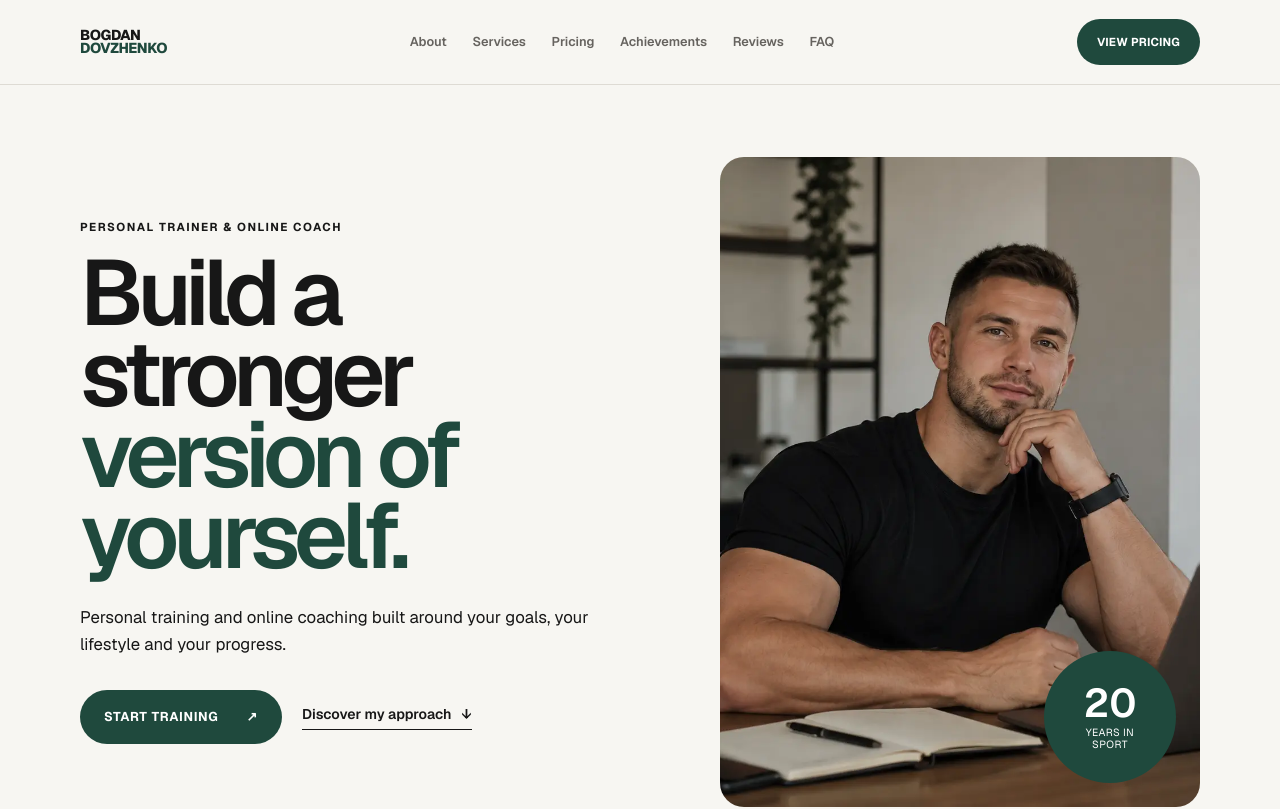
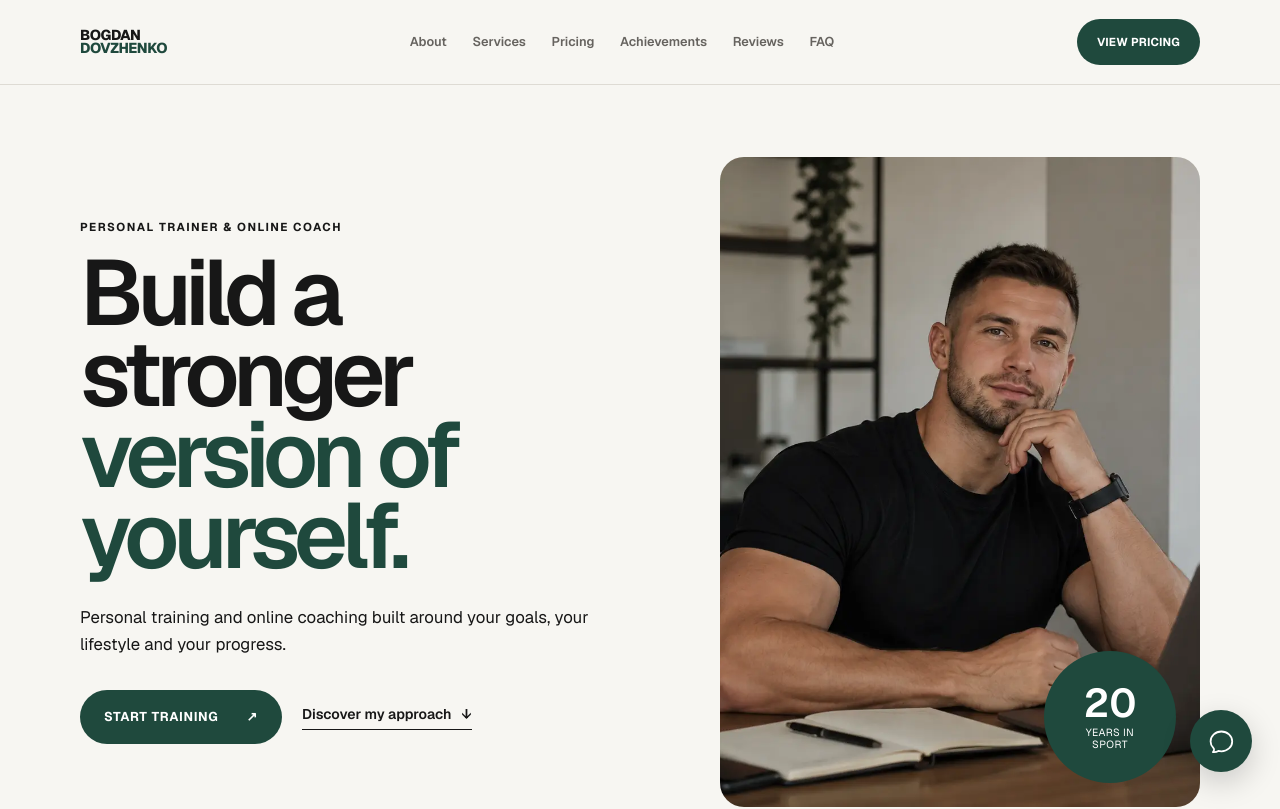
Before and after one commit to JenyaLinx/online-coach-uk, a Next.js app: page / in a window 1280 px wide. Shown: the top 809 px of the page. Built offline with nearby package versions, Linux system fonts and the light colour scheme.

Commit message:
Add floating social contact menu

```diff
--- a/app/globals.css
+++ b/app/globals.css
@@ -1680,3 +1680,173 @@ button {
     transform: translateY(-2px);
   }
 }
+
+/* =========================
+   Floating Social Menu
+========================= */
+
+.social-menu {
+  position: fixed;
+  right: 18px;
+  bottom: 18px;
+
+  z-index: 1000;
+
+  display: flex;
+  flex-direction: column;
+  align-items: center;
+  gap: 12px;
+}
+
+.social-menu-links {
+  display: flex;
+  flex-direction: column;
+  align-items: center;
+  gap: 10px;
+
+  pointer-events: none;
+}
+
+.social-menu-link {
+  width: 52px;
+  height: 52px;
+
+  display: flex;
+  align-items: center;
+  justify-content: center;
+
+  color: #ffffff;
+
+  border-radius: 50%;
+
+  font-size: 1.35rem;
+
+  opacity: 0;
+  visibility: hidden;
+
+  transform: translateY(16px) scale(0.85);
+
+  box-shadow: 0 8px 24px rgba(0, 0, 0, 0.14);
+
+  transition:
+    opacity 180ms ease,
+    visibility 180ms ease,
+    transform 220ms ease;
+}
+
+.social-menu.is-open .social-menu-links {
+  pointer-events: auto;
+}
+
+.social-menu.is-open .social-menu-link {
+  opacity: 1;
+  visibility: visible;
+
+  transform: translateY(0) scale(1);
+}
+
+.social-menu-link:hover {
+  transform: translateY(-2px) scale(1.05);
+}
+
+/* Social colours */
+
+.social-whatsapp {
+  background: #25d366;
+}
+
+.social-telegram {
+  background: #229ed9;
+}
+
+.social-instagram {
+  background:
+    linear-gradient(
+      135deg,
+      #833ab4,
+      #fd1d1d,
+      #fcb045
+    );
+}
+
+.social-tiktok {
+  background: #000000;
+}
+
+.social-facebook {
+  background: #1877f2;
+}
+
+
+.social-google {
+  background: #cbc2c2;
+  border: 1px solid var(--border);
+}
+
+.social-google svg {
+  font-size: 1.55rem;
+}
+
+/* Main button */
+
+.social-menu-toggle {
+  width: 58px;
+  height: 58px;
+
+  display: flex;
+  align-items: center;
+  justify-content: center;
+
+  padding: 0;
+
+  background: var(--accent);
+  color: #ffffff;
+
+  border: 0;
+  border-radius: 50%;
+
+  font-size: 1.65rem;
+
+  cursor: pointer;
+
+  box-shadow: 0 10px 30px rgba(0, 0, 0, 0.18);
+
+  transition:
+    transform 180ms ease,
+    box-shadow 180ms ease;
+}
+
+.social-menu-toggle:hover {
+  transform: scale(1.05);
+
+  box-shadow: 0 12px 34px rgba(0, 0, 0, 0.22);
+}
+
+.social-menu-toggle:focus-visible,
+.social-menu-link:focus-visible {
+  outline: 2px solid var(--foreground);
+  outline-offset: 3px;
+}
+
+/* Desktop */
+
+@media (min-width: 768px) {
+  .social-menu {
+    right: 28px;
+    bottom: 28px;
+  }
+
+  .social-menu-link {
+    width: 56px;
+    height: 56px;
+
+    font-size: 1.45rem;
+  }
+
+  .social-menu-toggle {
+    width: 62px;
+    height: 62px;
+
+    font-size: 1.8rem;
+  }
+}
--- a/app/page.tsx
+++ b/app/page.tsx
@@ -1,5 +1,6 @@
 import Image from "next/image";
 import Header from "@/components/Header";
+import SocialMenu from "@/components/SocialMenu";
 
 export default function Home() {
   return (
@@ -453,6 +454,7 @@ export default function Home() {
           </div>
         </section>
       </main>
+      <SocialMenu />
     </>
   );
 }
--- /dev/null
+++ b/components/SocialMenu.tsx
@@ -0,0 +1,120 @@
+"use client";
+
+import { useEffect, useState } from "react";
+import {
+  FaWhatsapp,
+  FaInstagram,
+  FaTelegramPlane,
+  FaTiktok,
+  FaFacebookF,
+} from "react-icons/fa";
+import { IoClose } from "react-icons/io5";
+import { HiOutlineChatBubbleOvalLeft } from "react-icons/hi2";
+import { FcGoogle } from "react-icons/fc";
+
+const socialLinks = [
+  {
+    name: "WhatsApp",
+    href: "https://www.whatsapp.com/",
+    icon: FaWhatsapp,
+    className: "social-whatsapp",
+  },
+  {
+    name: "Telegram",
+    href: "https://telegram.org/",
+    icon: FaTelegramPlane,
+    className: "social-telegram",
+  },
+  {
+    name: "Instagram",
+    href: "https://www.instagram.com/",
+    icon: FaInstagram,
+    className: "social-instagram",
+  },
+  {
+    name: "TikTok",
+    href: "https://www.tiktok.com/",
+    icon: FaTiktok,
+    className: "social-tiktok",
+  },
+  {
+    name: "Facebook",
+    href: "https://www.facebook.com/",
+    icon: FaFacebookF,
+    className: "social-facebook",
+  },
+  {
+    name: "Email",
+    href: "mailto:hello@example.com",
+    icon: FcGoogle,
+    className: "social-google",
+  },
+];
+
+export default function SocialMenu() {
+  const [isOpen, setIsOpen] = useState(false);
+
+  useEffect(() => {
+    const handleEscape = (event: KeyboardEvent) => {
+      if (event.key === "Escape") {
+        setIsOpen(false);
+      }
+    };
+
+    window.addEventListener("keydown", handleEscape);
+
+    return () => {
+      window.removeEventListener("keydown", handleEscape);
+    };
+  }, []);
+
+  return (
+    <div className={`social-menu ${isOpen ? "is-open" : ""}`}>
+      <div
+        id="social-links"
+        className="social-menu-links"
+        aria-hidden={!isOpen}
+      >
+        {socialLinks.map((social, index) => {
+          const Icon = social.icon;
+
+          return (
+            <a
+              key={social.name}
+              href={social.href}
+              target={social.href.startsWith("http") ? "_blank" : undefined}
+              rel={
+                social.href.startsWith("http")
+                  ? "noopener noreferrer"
+                  : undefined
+              }
+              className={`social-menu-link ${social.className}`}
+              aria-label={social.name}
+              tabIndex={isOpen ? 0 : -1}
+              style={{
+                transitionDelay: isOpen ? `${index * 45}ms` : "0ms",
+              }}
+            >
+              <Icon aria-hidden="true" />
+            </a>
+          );
+        })}
+      </div>
+
+      <button
+        type="button"
+        className="social-menu-toggle"
+        onClick={() => setIsOpen((current) => !current)}
+        aria-label={isOpen ? "Close contact menu" : "Open contact menu"}
+        aria-expanded={isOpen}
+        aria-controls="social-links"
+      >
+        {isOpen ? (
+          <IoClose aria-hidden="true" />
+        ) : (
+          <HiOutlineChatBubbleOvalLeft aria-hidden="true" />
+        )}
+      </button>
+    </div>
+  );
+}
--- a/package.json
+++ b/package.json
@@ -11,7 +11,8 @@
   "dependencies": {
     "next": "16.3.6",
     "react": "19.2.8",
-    "react-dom": "19.2.8"
+    "react-dom": "19.2.8",
+    "react-icons": "^5.7.0"
   },
   "devDependencies": {
     "@tailwindcss/postcss": "^4",
```
Also changed, not shown: 1 other file (tests, documents, lock files or other folders).
